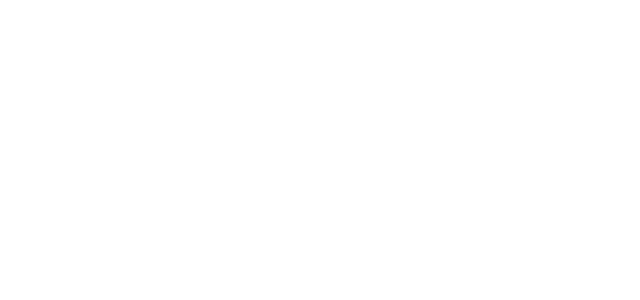
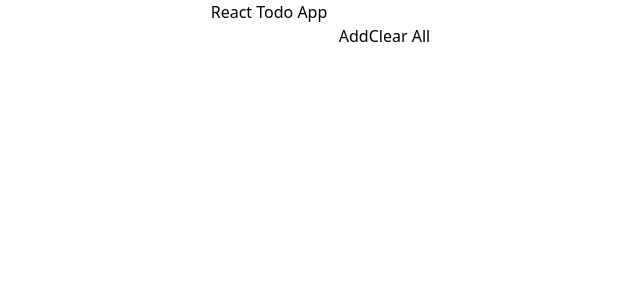
Before and after one commit to nesathanozturk/todo-app, a React (Create React App) app: page / in a window 1280 px wide. Shown: the top 300 px of the page, without its empty margins (371-1011 px from the left). Built offline with nearby package versions, Linux system fonts and the light colour scheme.

Commit message:
created main container

```diff
--- a/src/App.js
+++ b/src/App.js
@@ -3,6 +3,18 @@ import './App.css';
 function App() {
   return (
     <div className="App">
+      <div className="container">
+        <h1>React Todo App</h1>
+        <form>
+          <input
+          type="text"
+          className=''
+          onChange=""
+          />
+          <button>Add</button>
+          <button>Clear All</button>
+        </form>
+      </div>
     </div>
   );
 }
```
